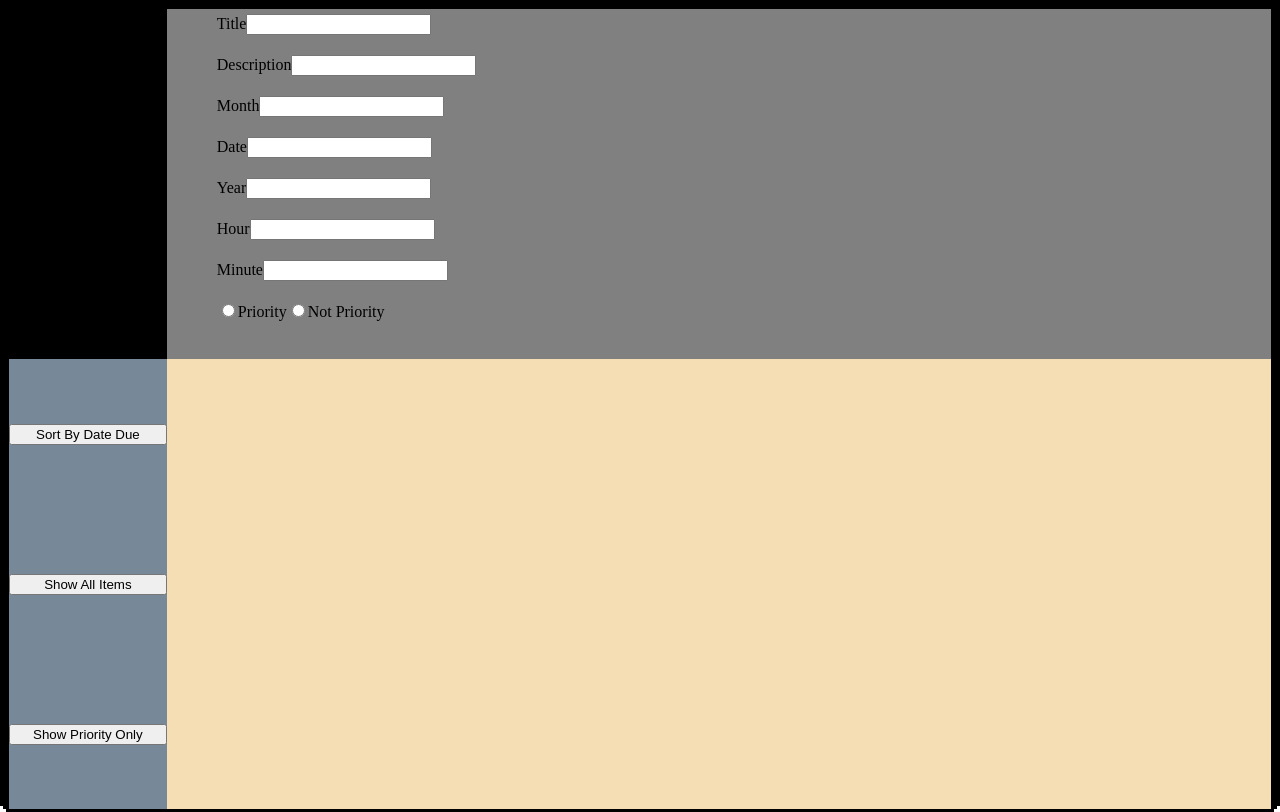
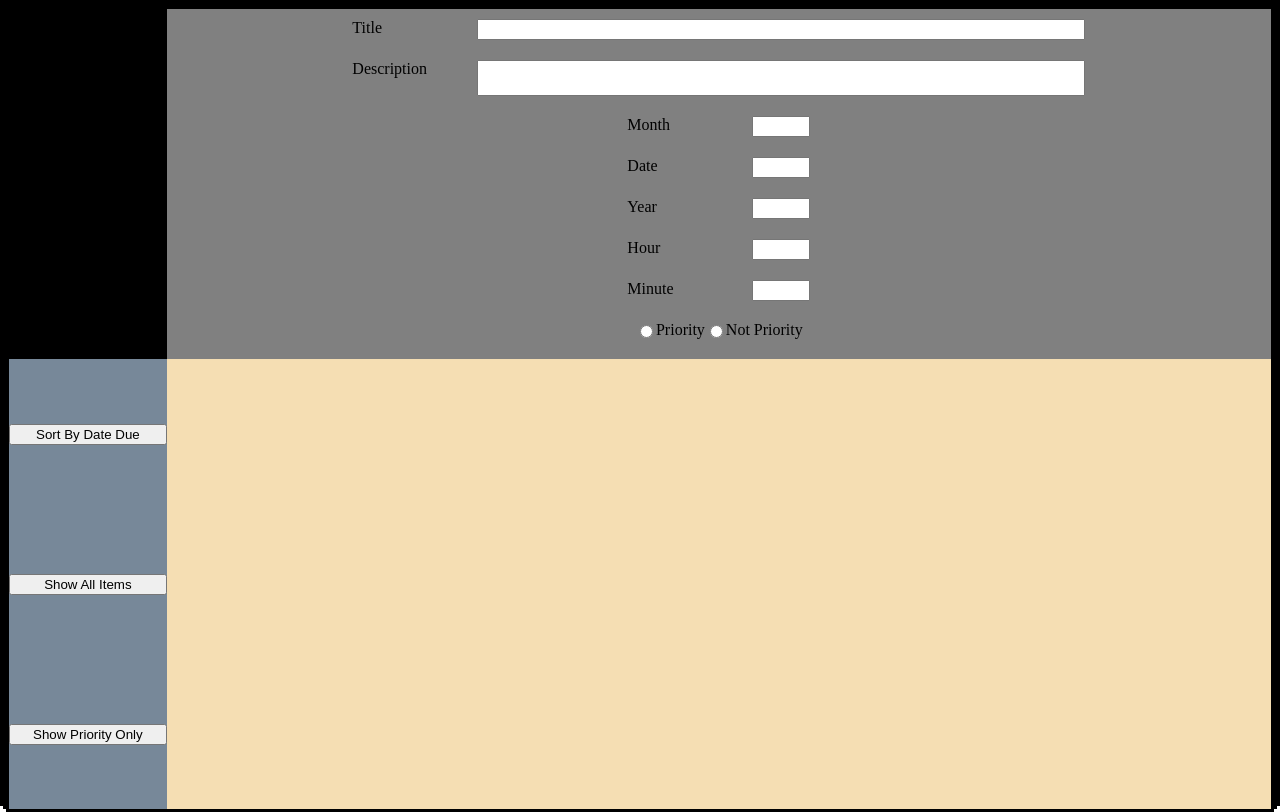
Before and after one commit to vano31/todolist, a website built with webpack: page dist/index.html in a window 1280 px wide. Built offline with nearby package versions, Linux system fonts and the light colour scheme.

Commit message:
Made additionform styling changes

```diff
--- a/src/notetemplate.js
+++ b/src/notetemplate.js
@@ -65,6 +65,7 @@ titleform.setAttribute('name', 'title');
 let titlelabel = document.createElement('label')
 titlelabel.textContent = 'Title'
 titlelabel.setAttribute('from', 'titleform');
+titlelabel.classList.add('addlabel');
 titledivadd.appendChild(titlelabel)
 titledivadd.appendChild(titleform);
 additionform.appendChild(titledivadd);
@@ -75,6 +76,7 @@ descriptionform.id = 'descriptionform';
 descriptionform.setAttribute('name', 'description');
 let descriptionlabel = document.createElement('label')
 descriptionlabel.textContent = 'Description'
+descriptionlabel.classList.add('addlabel');
 descriptionlabel.setAttribute('from', 'descriptionform');
 descriptiondivadd.appendChild(descriptionlabel)
 descriptiondivadd.appendChild(descriptionform);
@@ -86,6 +88,7 @@ monthform.id = 'monthform';
 monthform.setAttribute('name', 'Month');
 let monthlabel = document.createElement('label')
 monthlabel.textContent = 'Month'
+monthlabel.classList.add('addlabel')
 monthlabel.setAttribute('from', 'monthform');
 monthdivadd.appendChild(monthlabel)
 monthdivadd.appendChild(monthform);
@@ -97,7 +100,8 @@ dateform.id = 'dateform';
 dateform.setAttribute('name', 'date');
 let datelabel = document.createElement('label')
 datelabel.textContent = 'Date'
-datelabel.setAttribute('from', 'daetform');
+datelabel.classList.add('addlabel')
+datelabel.setAttribute('from', 'dateform');
 datedivadd.appendChild(datelabel)
 datedivadd.appendChild(dateform);
 additionform.appendChild(datedivadd);
@@ -108,6 +112,7 @@ yearform.id = 'yearform';
 yearform.setAttribute('name', 'year');
 let yearlabel = document.createElement('label')
 yearlabel.textContent = 'Year'
+yearlabel.classList.add('addlabel')
 yearlabel.setAttribute('from', 'yearform');
 yeardivadd.appendChild(yearlabel);
 yeardivadd.appendChild(yearform);
@@ -119,6 +124,7 @@ hourform.id = 'hourform';
 hourform.setAttribute('name', 'hour');
 let hourlabel = document.createElement('label')
 hourlabel.textContent = 'Hour';
+hourlabel.classList.add('addlabel')
 hourlabel.setAttribute('from', 'hourform');
 hourdivadd.appendChild(hourlabel)
 hourdivadd.appendChild(hourform);
@@ -130,6 +136,7 @@ minuteform.id = 'minuteform';
 minuteform.setAttribute('name', 'minute');
 let minutelabel = document.createElement('label')
 minutelabel.textContent = 'Minute'
+minutelabel.classList.add('addlabel')
 minutelabel.setAttribute('from', 'minuteform');
 minutedivadd.appendChild(minutelabel)
 minutedivadd.appendChild(minuteform);
@@ -138,7 +145,8 @@ additionform.appendChild(minutedivadd);
 /////////////////////////////////////////////////
 
 let radiocontainer = document.createElement('div');
-radiocontainer.classList.add('radiocontainer');
+//radiocontainer.classList.add('radiocontainer');
+radiocontainer.id = 'radiocontainer';
 
 let priorityYes = document.createElement('input');
 priorityYes.setAttribute('type', 'radio');
@@ -276,7 +284,8 @@ let edittemplate = function() {
     ///////////////////////////////////////////////////////////
 
     let radiocontaineredit = document.createElement('div');
-    radiocontaineredit.classList.add('radiocontaineredit');
+    //radiocontaineredit.classList.add('radiocontaineredit');
+    radiocontaineredit.id = 'radiocontaineredit';
 
     let priorityYesEdit = document.createElement('input');
     priorityYesEdit.setAttribute('type', 'radio');
--- a/src/style.css
+++ b/src/style.css
@@ -61,7 +61,9 @@
 
     background-color: gray;
     grid-row: 1 / 2;
-    display: flex;
+    display: grid;
+    grid-template-columns: 1fr 8fr 1fr;
+
 
 
 
@@ -142,9 +144,55 @@
     display: flex;
     flex-direction: column;
     gap: 20px;
+    grid-column: 2 / 3;
+    align-items: center;
+    margin-top: 10px;
+
+    /*
     margin-left: 50px;
     margin-top: 5px;
+    */
 
 
 
 }
+
+
+
+#additionform > div {
+
+    display: flex;
+    gap: 50px;
+
+
+}
+
+#radiocontainer {
+
+    gap: 0px !important;
+
+}
+
+#descriptionform, #titleform {
+
+    width: 600px;
+
+
+}
+
+#descriptionform {
+
+    height: 30px;
+
+}
+
+#monthform, #dateform, #yearform, #hourform, #minuteform {
+
+    width: 50px;
+
+}
+
+.addlabel {
+
+    width: 75px;
+}
```
Also changed, not shown: 1 other file.
